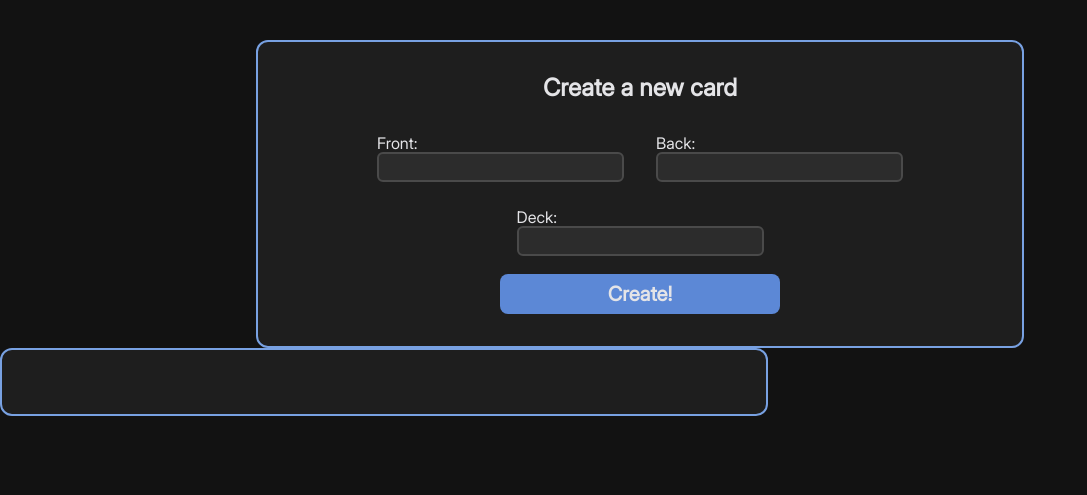
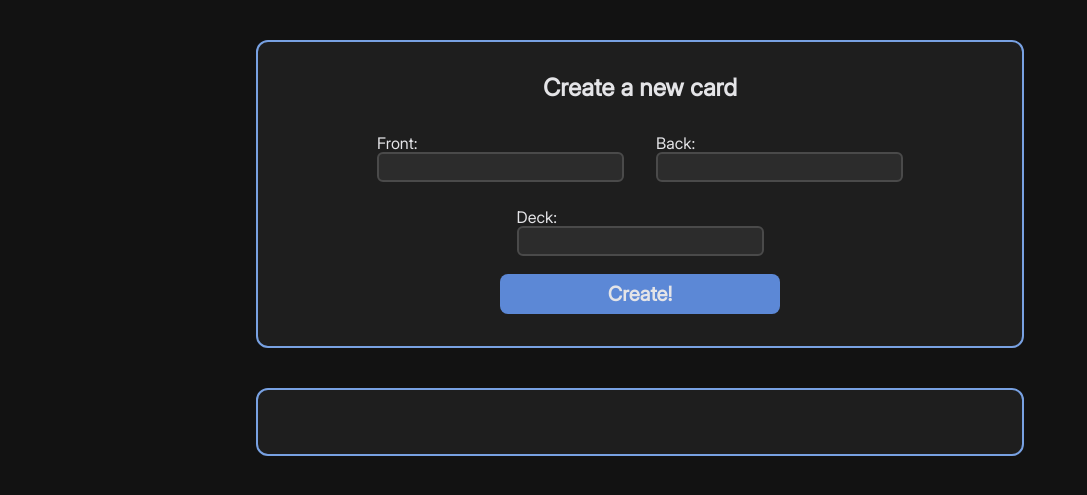
Before and after one commit to juan1jose3/russianAnkiCardCreator, a Flask app: page / in a window 1280 px wide. Shown: the top 495 px of the page, without its empty margins (0-1087 px from the left). Run offline with Flask 3, Linux system fonts and the light colour scheme.

Commit message:
adding html and connection between front and back

```diff
--- a/app/static/styles.css
+++ b/app/static/styles.css
@@ -43,7 +43,16 @@ body{
 }
 
 
+.main-container{
+    width: 100%;
+    display: flex;
+    flex-direction: column;
+    justify-content: center;
+    align-items: center;
+}
+
 .form-container{
+    width: 100%;
     padding-top: 2.5rem;
     display: flex;
     justify-content: center;
@@ -110,3 +119,8 @@ body{
 .create-button:hover{
     background-color: var(--mid-blue);
 }
+
+
+.card-admin-view{
+    margin-top: 2.5rem;
+}
--- a/app/templates/index.html
+++ b/app/templates/index.html
@@ -5,7 +5,7 @@
     <div class="form-container">
         <div class="form-card">
             <h2>Create a new card</h2>
-            <form action="" method="post">
+            <form action="{{url_for('make_create.get_audio')}}" method="post">
                 <div class="form-stuff">
                     <div class="form-item">
                         <div>
```
